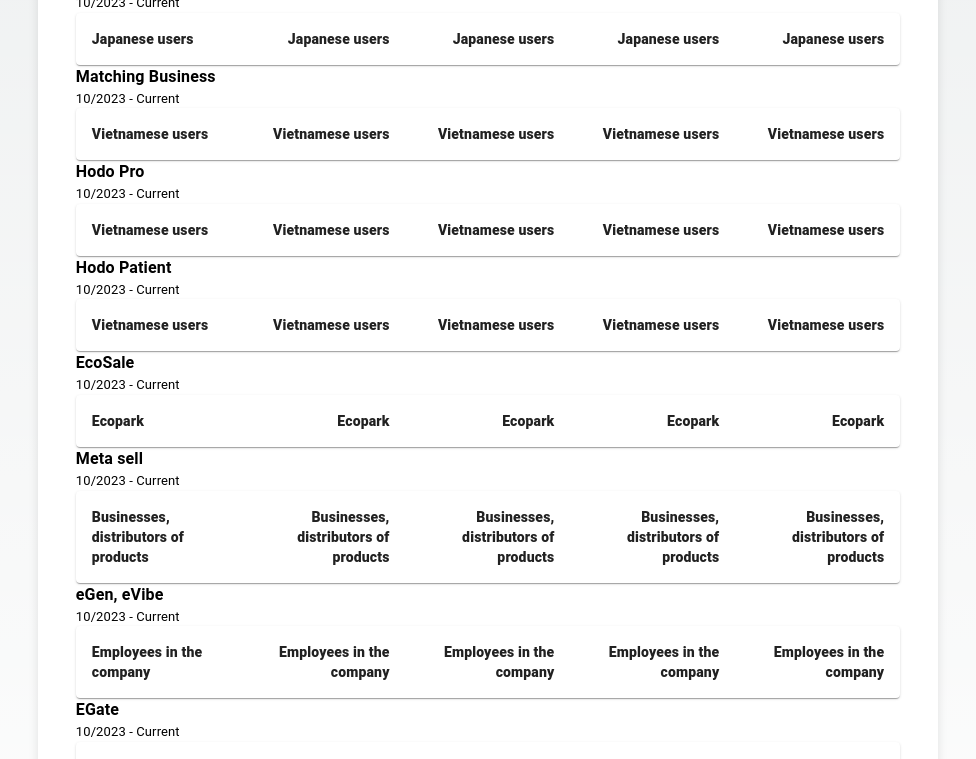
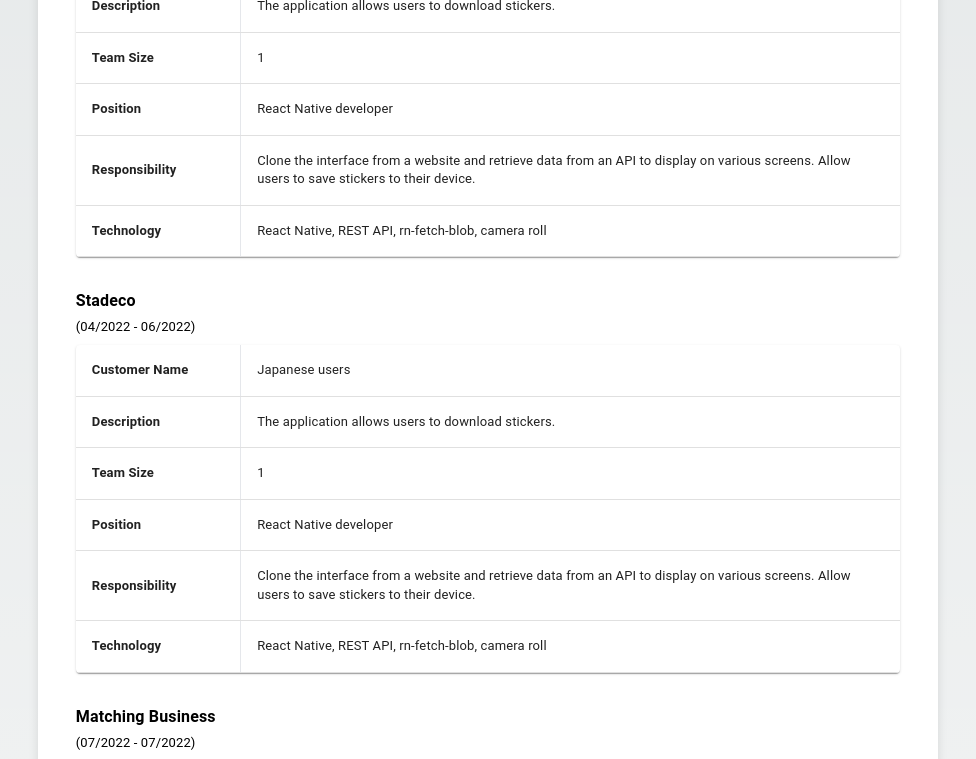
Before and after one commit to LamQuyet/LamQuyet.github.io, a Next.js app: page / in a window 1280 px wide. Shown: the part 2040-2799 px from the top of the page, without its empty margins (152-1128 px from the left). Built offline with nearby package versions, Linux system fonts and the light colour scheme.

Commit message:
update table project

```diff
--- a/src/components/Table.tsx
+++ b/src/components/Table.tsx
@@ -9,49 +9,56 @@
 import { styled } from "@mui/material/styles";
 import { Stack, Typography } from "@mui/material";
 import { ProjectType } from "@/type";
-
-const StyledTableCell = styled(TableCell)(({ theme }) => ({
-  border: "1px solid #ddd",
-}));
+import { FontSize, Spacing } from "@/utils";
 
 export default function TableComponent({ data }: any) {
   return (
     <>
       <Stack>
         {data.map((row: ProjectType) => (
-          <>
-            <Typography fontWeight={"600"} fontSize={16}>
+          <Stack key={row.project_name} pb={4}>
+            <Stack spacing={0.5} pb={1}>
+              <Typography fontWeight={"600"} fontSize={FontSize(16)}>
                 {row.project_name}
               </Typography>
-            <Typography fontWeight={"400"} fontSize={13}>
-              10/2023 - Current
+              <Typography fontWeight={"400"} fontSize={FontSize(13)}>
+                {`(${row.time_period})`}
               </Typography>
+            </Stack>
             <TableContainer component={Paper}>
-              <Table sx={{ minWidth: 650 }} aria-label="simple table">
+              <Table sx={{ tableLayout: "auto" }} aria-label="simple table">
                 <TableBody>
-                  <TableRow
-                    key={row.project_name}
+                  {row.detail.map((item, index) => (
+                    <TableRow key={index}>
+                      <TableCell
                         sx={{
-                      "&:last-child td, &:last-child th": {
-                        border: 0,
-                        fontWeight: "900",
-                      },
+                          borderRightWidth: 1,
+                          fontWeight: "bold",
+                          fontSize: FontSize(13),
+                          paddingInline: Spacing(2),
+                        }}
+                        align="left"
+                        width={"20%"}
+                      >
+                        {item?.row_name}
+                      </TableCell>
+                      <TableCell
+                        width={"80%"}
+                        align="left"
+                        sx={{
+                          fontSize: FontSize(13),
+                          paddingInline: Spacing(2),
                         }}
                       >
-                    <TableCell component="th" scope="row">
-                      {row.customer_name}
+                        {item?.value}
                       </TableCell>
-                    <TableCell align="right">{row.customer_name}</TableCell>
-                    <TableCell align="right">{row.customer_name}</TableCell>
-                    <TableCell align="right">{row.customer_name}</TableCell>
-                    <TableCell align="right">{row.customer_name}</TableCell>
                     </TableRow>
+                  ))}
                 </TableBody>
               </Table>
             </TableContainer>
-          </>
+          </Stack>
         ))}
-        ;
       </Stack>
     </>
   );
--- a/src/data/data.ts
+++ b/src/data/data.ts
@@ -2,111 +2,135 @@
   {
     project_name: "Decobox",
     time_period: "01/2022 - 02/2022",
-    customer_name: "Japanese users",
-    description: "The application allows users to download stickers.",
-    team_size: 1,
-    position: "React Native developer",
-    responsibility:
+    detail: [
+      { row_name: "Customer Name", value: "Japanese users" },
+      {
+        row_name: "Description",
+        value: "The application allows users to download stickers.",
+      },
+      { row_name: "Team Size", value: 1 },
+      { row_name: "Position", value: "React Native developer" },
+      {
+        row_name: "Responsibility",
+        value:
           "Clone the interface from a website and retrieve data from an API to display on various screens. Allow users to save stickers to their device.",
-    technology: "React Native, REST API, rn-fetch-blob, camera roll",
+      },
+      {
+        row_name: "Technology",
+        value: "React Native, REST API, rn-fetch-blob, camera roll",
+      },
+    ],
   },
   {
     project_name: "Stadeco",
     time_period: "04/2022 - 06/2022",
-    customer_name: "Japanese users",
-
-    description: "The application allows users to download stickers.",
-    team_size: 1,
-    position: "React Native developer",
-    responsibility:
+    detail: [
+      { row_name: "Customer Name", value: "Japanese users" },
+      {
+        row_name: "Description",
+        value: "The application allows users to download stickers.",
+      },
+      { row_name: "Team Size", value: 1 },
+      { row_name: "Position", value: "React Native developer" },
+      {
+        row_name: "Responsibility",
+        value:
           "Clone the interface from a website and retrieve data from an API to display on various screens. Allow users to save stickers to their device.",
-    technology: "React Native, REST API, rn-fetch-blob, camera roll",
+      },
+      {
+        row_name: "Technology",
+        value: "React Native, REST API, rn-fetch-blob, camera roll",
+      },
+    ],
   },
   {
     project_name: "Matching Business",
     time_period: "07/2022 - 07/2022",
-    customer_name: "Vietnamese users",
-    description:
+    detail: [
+      { row_name: "Customer Name", value: "Vietnamese users" },
+      {
+        row_name: "Description",
+        value:
           "An application that helps Vietnamese businesses connect with each other.",
-    team_size: 1,
-    position: "React Native developer",
-    responsibility:
-      "Developing the user interface framework for the application.",
-    technology:
+      },
+      { row_name: "Team Size", value: 1 },
+      { row_name: "Position", value: "React Native developer" },
+      {
+        row_name: "Responsibility",
+        value: "Developing the user interface framework for the application.",
+      },
+      {
+        row_name: "Technology",
+        value:
           "React Native, REST API, Firebase authentication, Firebase push notifications, socket",
+      },
+    ],
   },
   {
     project_name: "Hodo Pro",
     time_period: "07/2022 - 12/2022",
-    customer_name: "Vietnamese users",
-    description:
+    detail: [
+      { row_name: "Customer Name", value: "Vietnamese users" },
+      {
+        row_name: "Description",
+        value:
           "The application helps doctors monitor and manage patients, connecting doctors together.",
-    team_size: 2,
-    position: "React Native developer",
-    responsibility:
+      },
+      { row_name: "Team Size", value: 2 },
+      { row_name: "Position", value: "React Native developer" },
+      {
+        row_name: "Responsibility",
+        value:
           "Maintenance and rebuild the logic of existing functions, develop new features.",
-    technology:
+      },
+      {
+        row_name: "Technology",
+        value:
           "React Native, REST API, Firebase push notifications, Deep linking, Hyper link, MobX, WebView",
       },
-  {
-    project_name: "Hodo Patient",
-    time_period: "07/2022 - 12/2022",
-    customer_name: "Vietnamese users",
-    description:
-      "Providing medical services to patients, assisting patients in connecting with doctors.",
-    team_size: 2,
-    position: "React Native developer",
-    responsibility:
-      "Maintenance and rebuild the logic of existing functions, develop new features.",
-    technology:
-      "React Native, REST API, Firebase push notifications, Deep linking, Hyper link, MobX, WebView",
+    ],
   },
   {
     project_name: "EcoSale",
     time_period: "02/2023 - 08/2023",
-    customer_name: "Ecopark",
-    description:
+    detail: [
+      { row_name: "Customer Name", value: "Ecopark" },
+      {
+        row_name: "Description",
+        value:
           "Providing a real estate status management platform for salespeople and agents.",
-    team_size: 5,
-    position: "React Native developer",
-    responsibility:
+      },
+      { row_name: "Team Size", value: 5 },
+      { row_name: "Position", value: "React Native developer" },
+      {
+        row_name: "Responsibility",
+        value:
           "Build interfaces for order placement flow, statistical reporting.",
-    technology:
+      },
+      {
+        row_name: "Technology",
+        value:
           "React Native, REST API, Firebase push notifications, Deep linking, Hyper link, Redux toolkit, camera roll, image picker",
       },
-  {
-    project_name: "Meta sell",
-    time_period: "02/2023 - 08/2023",
-    customer_name: "Businesses, distributors of products",
-    description:
-      "Providing a multi-level online sales platform for businesses, agents, and affiliates.",
-    team_size: 4,
-    position: "React Native developer",
-    responsibility:
-      "Maintenance and further development of customer-requested functions.",
-    technology:
-      "React Native, REST API, Firebase push notifications, Deep linking, Hyper link, Redux toolkit, camera roll, image picker",
-  },
-  {
-    project_name: "eGen, eVibe",
-    time_period: "10/2023 - Current",
-    customer_name: "Employees in the company",
-    description: "ERP production application",
-    team_size: 1,
-    position: "React Native developer",
-    responsibility:
-      "Maintain and develop additional functions as required by departments.",
-    technology: "React Native, REST API, Redux",
+    ],
   },
   {
     project_name: "EGate",
     time_period: "09/2024 - Current",
-    customer_name: "Noi Bai International airport",
-    description: "Auto gate scan passport and air ticket",
-    team_size: 3,
-    position: "Developer",
-    responsibility:
+    detail: [
+      { row_name: "Customer Name", value: "Noi Bai International airport" },
+      {
+        row_name: "Description",
+        value: "Auto gate scan passport and air ticket",
+      },
+      { row_name: "Team Size", value: 3 },
+      { row_name: "Position", value: "Developer" },
+      {
+        row_name: "Responsibility",
+        value:
           "Develop setting camera screen. Ensure camera thread and setting camera working well.",
-    technology: "Android Jetpack Compose",
+      },
+      { row_name: "Technology", value: "Android Jetpack Compose" },
+    ],
   },
 ];
```
Also changed, not shown: src/type/index.ts (+1 -6 lines). Lines whose indentation alone changed are shown as unchanged.
